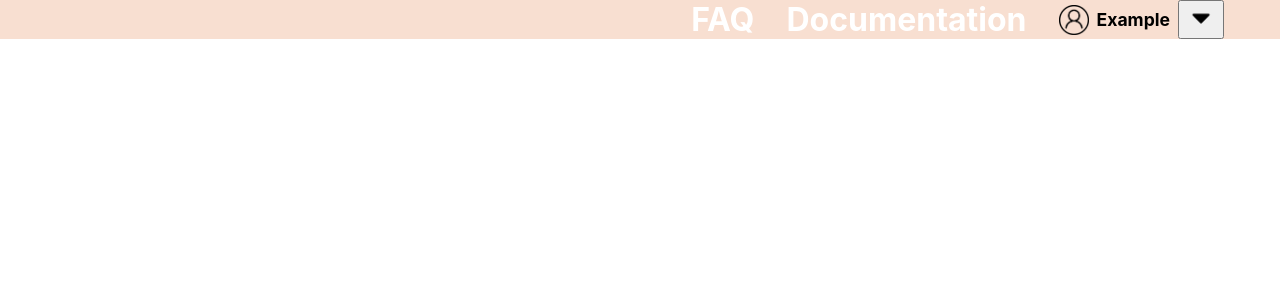
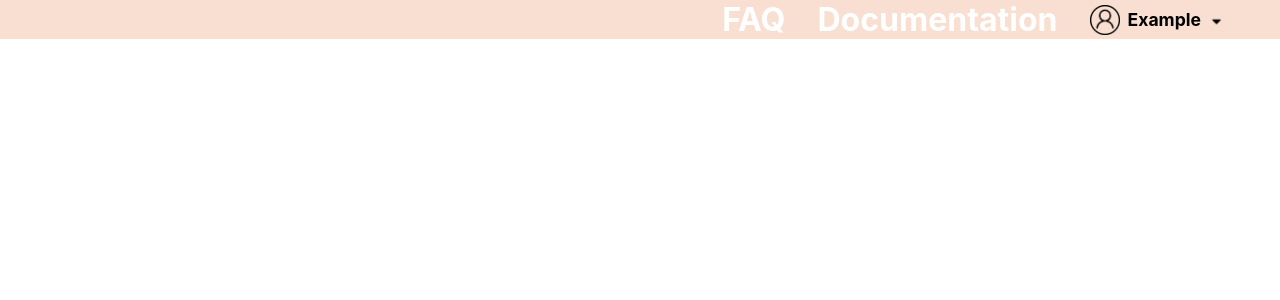
Before and after one commit to CodingWithRand/Rando, a React (Create React App) app: page / in a window 1280 px wide. Shown: the top 300 px of the page. Built offline with nearby package versions, Linux system fonts and the light colour scheme.

Commit message:
CSS Navbar Minor update (1)

```diff
--- a/package.json
+++ b/package.json
@@ -1,5 +1,5 @@
 {
-  "homepage": "https://Rand0MTutoriaL.github.io",
+  "homepage": "https://Rand0MTutoriaL.github.io/Convenience-Note",
   "name": "rand0m",
   "version": "0.1.0",
   "private": true,
--- a/src/App.css
+++ b/src/App.css
@@ -101,3 +101,20 @@
   font-size: 1.1em;
   font-weight: bold;
 }
+
+.user-info button{
+  border: transparent;
+  background: transparent;
+  padding: 0;
+  position: relative;
+  top: 3.5px;
+}
+
+.user-info button img{
+  width: 15px;
+  height: 15px;
+}
+
+.user-info button img:hover{
+  opacity: 0.5;
+}
```
